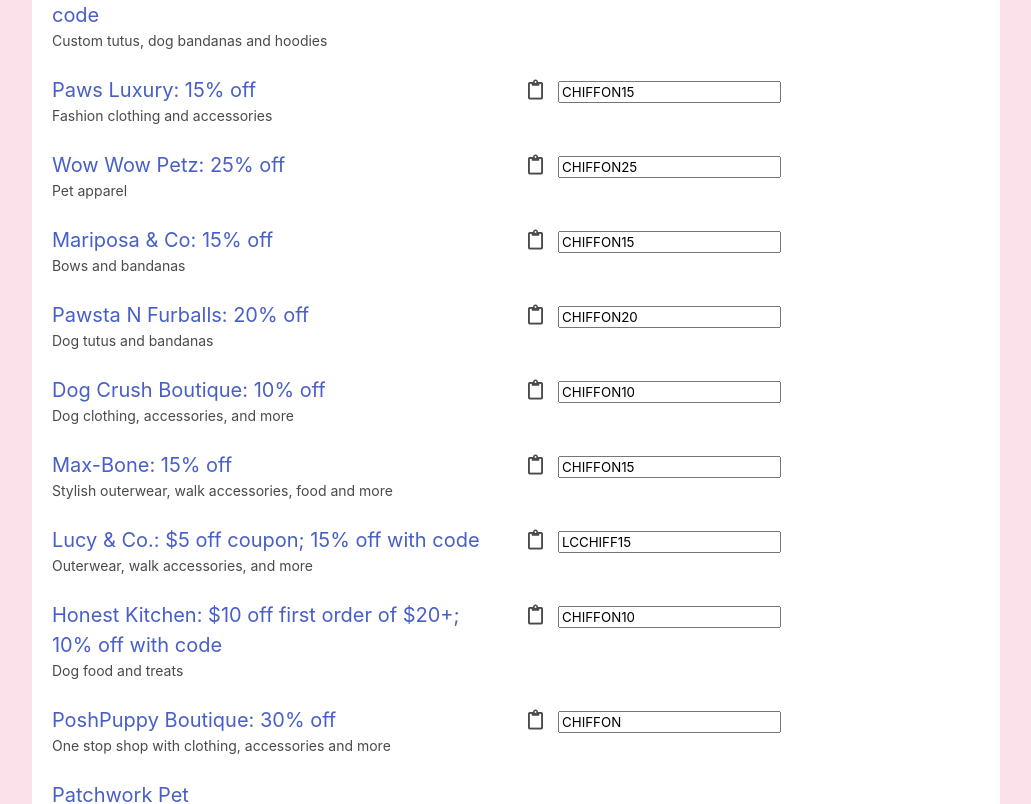
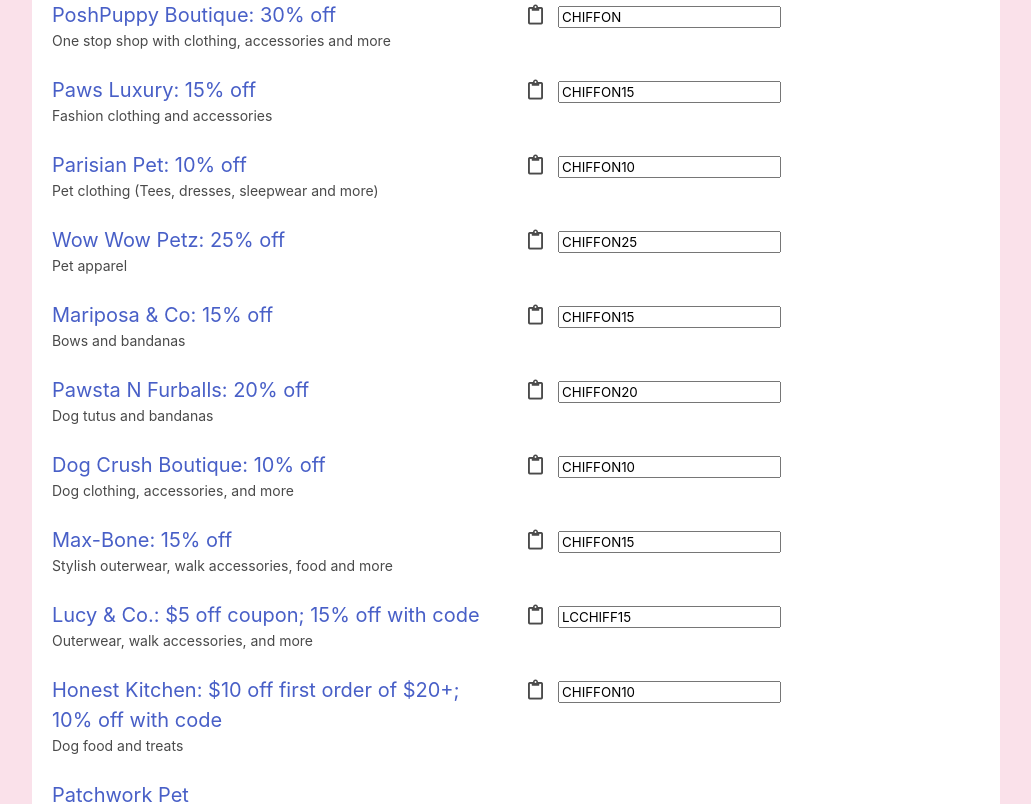
Before and after one commit to TechieQian/chiffon, a React (Create React App) app: page /shop in a window 1280 px wide. Shown: the part 1160-1964 px from the top of the page, without its empty margins (124-1155 px from the left). Built offline with nearby package versions, Linux system fonts and the light colour scheme.

Commit message:
editing sponsors

```diff
--- a/src/data/sponsors.ts
+++ b/src/data/sponsors.ts
@@ -31,12 +31,6 @@ const sponsors = [
     subtitle: "Walk accessories (leashes, collars), bows and bandanas",
   },
   {
-    link: "https://www.parisianpet.com/?Click=6069",
-    label: "Parisian Pet: 10% off",
-    code: "CHIFFON10",
-    subtitle: "Pet clothing (Tees, dresses, sleepwear and more)",
-  },
-  {
     link: "https://www.brklz.com//?ref=bb-xz32gw",
     label: "BRKLZ: 20% off",
     code: "CHIFF",
@@ -49,10 +43,22 @@ const sponsors = [
     subtitle: "Custom tutus, dog bandanas and hoodies",
   },
   {
+    link: "http://www.poshpuppyboutique.com/discount/CHIFFON",
+    label: "PoshPuppy Boutique: 30% off",
+    code: "CHIFFON",
+    subtitle: "One stop shop with clothing, accessories and more",
+  },
+  {
     link: "https://www.instagram.com/pawsluxury",
     label: "Paws Luxury: 15% off",
     code: "CHIFFON15",
     subtitle: "Fashion clothing and accessories",
+  },
+  {
+    link: "https://www.parisianpet.com/?Click=6069",
+    label: "Parisian Pet: 10% off",
+    code: "CHIFFON10",
+    subtitle: "Pet clothing (Tees, dresses, sleepwear and more)",
   },
   {
     link: "https://wowwowpetz.com/",
@@ -96,12 +102,6 @@ const sponsors = [
     label: "Honest Kitchen: $10 off first order of $20+; 10% off with code",
     code: "CHIFFON10",
     subtitle: "Dog food and treats",
-  },
-  {
-    link: "https://www.poshpuppyboutique.com/",
-    label: "PoshPuppy Boutique: 30% off",
-    code: "CHIFFON",
-    subtitle: "One stop shop with clothing, accessories and more",
   },
   {
     link: "https://shareasale.com/r.cfm?b=1505106&u=2634834&m=95444&urllink=&afftrack= ",
```
